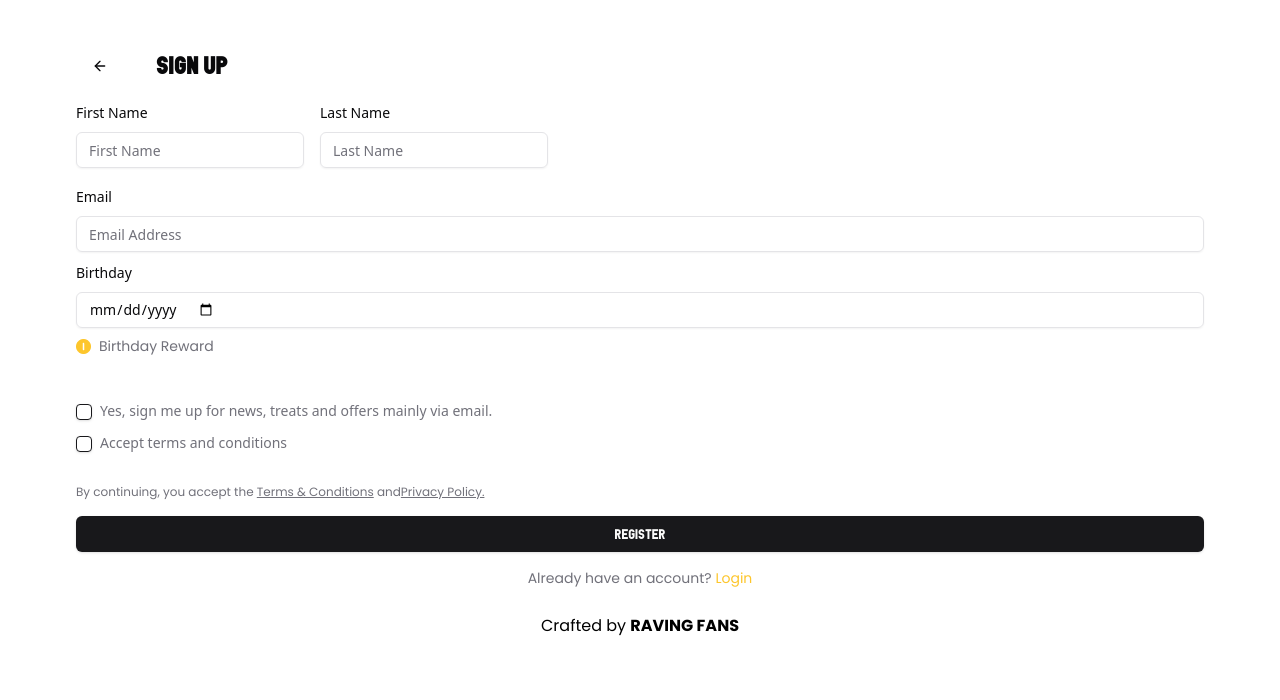
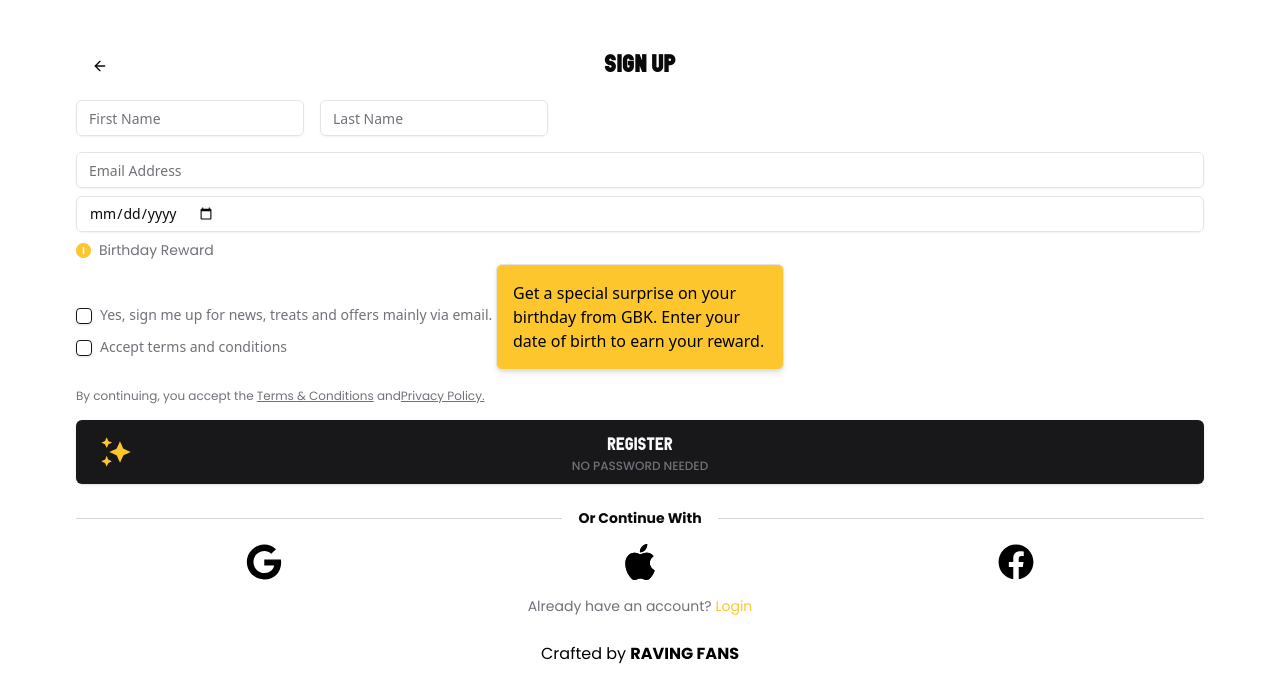
Before and after one commit to Rahulg321/Burger-Kitchen, a Next.js app: page /signup in a window 1280 px wide. Both pictures are taken after a click on the element "Birthday Reward". Shown: the top 700 px of the page. Built offline with nearby package versions, Linux system fonts and the light colour scheme.

Commit message:
fixed the login page

```diff
--- /dev/null
+++ b/app/check-email/page.tsx
@@ -0,0 +1,43 @@
+import PreviousPageButton from "@/components/go-back-route";
+import { Button } from "@/components/ui/button";
+import React from "react";
+
+const CheckEmailPage = () => {
+  return (
+    <section className="block-space big-container flex min-h-screen flex-col">
+      <div className="relative mb-4 flex w-full items-center">
+        <PreviousPageButton />
+        <h3 className="font-pduRegular absolute inset-0 mx-auto text-center font-semibold uppercase tracking-wide">
+          SIGN UP
+        </h3>
+      </div>
+      <div className="space-y-4">
+        <h4 className="font-pduRegular uppercase tracking-wide">
+          Check Your Email
+        </h4>
+        <span className="block text-sm text-[#6C6C6C]">
+          Check your email{" "}
+          <span className="font-semibold text-yellow-400 underline">
+            rk360ironjr@gmail.com
+          </span>
+          <span className="block text-sm text-[#6C6C6C]">
+            If no email is received within 10 minutes, check if the email is
+            correct.
+          </span>
+        </span>
+      </div>
+
+      <div className="mt-auto">
+        <Button className="font-pduRegular w-full py-6 uppercase tracking-widest">
+          Open Email
+        </Button>
+
+        <span className="mt-2 block text-center text-sm">
+          Crafted by <span className="font-bold">RAVING FANS</span>
+        </span>
+      </div>
+    </section>
+  );
+};
+
+export default CheckEmailPage;
--- a/app/layout.tsx
+++ b/app/layout.tsx
@@ -33,7 +33,9 @@ export default function RootLayout({
       lang="en"
       className={` ${bebas_neue.variable} ${pduRegular.variable} ${brandon.variable} ${milkShake.variable} ${poppins.variable}`}
     >
-      <body className={`antialiased`}>{children}</body>
+      <body className={`antialiased`}>
+        <main className="">{children}</main>
+      </body>
     </html>
   );
 }
--- a/app/login/page.tsx
+++ b/app/login/page.tsx
@@ -1,20 +1,47 @@
 import LoginForm from "@/components/forms/login-form";
 import PreviousPageButton from "@/components/go-back-route";
+import { Button } from "@/components/ui/button";
+import { Metadata } from "next";
+import Link from "next/link";
 import React from "react";
+import { FcGoogle } from "react-icons/fc";
 
-const LoginPage = () => {
+export const metadata: Metadata = {
+  title: "Login",
+  description: "Login to Burger Kitchen",
+};
+
+const LoginPage = async () => {
   return (
-    <section className="block-space big-container">
-      <div className="mb-4 flex items-center">
+    <section className="block-space big-container flex min-h-screen flex-col">
+      <div className="relative mb-4 flex w-full items-center">
         <PreviousPageButton />
-        <h3 className="font-pduRegular font-semibold uppercase tracking-wide">
-          Log in
+        <h3 className="font-pduRegular absolute inset-0 mx-auto text-center font-semibold uppercase tracking-wide">
+          Login
         </h3>
       </div>
-      <LoginForm />
-      <p className="mt-auto text-center">
-        Powered by <span className="font-bold">RAVING FANS</span>
-      </p>
+      <LoginForm /> {/* Fixed bottom content */}
+      <div className="mt-auto space-y-2 pb-4">
+        <Button type="submit" className="font-pduRegular w-full py-6 uppercase">
+          Log in
+        </Button>
+        <Button
+          type="submit"
+          className="font-pduRegular w-full py-6 uppercase"
+          variant={"outline"}
+        >
+          <FcGoogle /> Continue With Google
+        </Button>
+        <span className="mt-4 block text-center text-xs text-muted-foreground">
+          Don&apos;t have an account?{" "}
+          <Link href={"/signup"} className="text-mainYellow">
+            Signup
+          </Link>
+        </span>
+        <p className="text-center">
+          Powered by <span className="font-bold">RAVING FANS</span>
+        </p>
+      </div>
     </section>
   );
 };
--- a/app/signup/page.tsx
+++ b/app/signup/page.tsx
@@ -1,17 +1,31 @@
 import SignUpForm from "@/components/forms/signup-form";
 import PreviousPageButton from "@/components/go-back-route";
+import { Metadata } from "next";
+import Link from "next/link";
 import React from "react";
+
+export const metadata: Metadata = {
+  title: "Sign Up",
+  description: "Sign up to Burger Kitchen",
+};
 
 const SignUpPage = () => {
   return (
     <section className="block-space big-container">
-      <div className="mb-4 flex items-center gap-8">
+      <div className="relative mb-4 flex w-full items-center">
         <PreviousPageButton />
-        <h3 className="font-pduRegular font-semibold uppercase tracking-wide">
+        <h3 className="font-pduRegular absolute inset-0 mx-auto text-center font-semibold uppercase tracking-wide">
           Sign up
         </h3>
       </div>
       <SignUpForm />
+
+      <span className="mt-4 block text-center text-sm text-muted-foreground">
+        Already have an account?{" "}
+        <Link href={"/login"} className="text-mainYellow">
+          Login
+        </Link>
+      </span>
       <p className="mt-auto text-center">
         Crafted by <span className="font-bold">RAVING FANS</span>
       </p>
--- a/components/forms/login-form.tsx
+++ b/components/forms/login-form.tsx
@@ -15,12 +15,10 @@ import {
 import { Input } from "@/components/ui/input";
 import React, { useTransition } from "react";
 import Link from "next/link";
+import { FcGoogle } from "react-icons/fc";
 
 const formSchema = z.object({
   email: z.string().email({ message: "Invalid email address" }),
-  password: z
-    .string()
-    .min(6, { message: "Password must be at least 6 characters" }),
 });
 
 const LoginForm = () => {
@@ -30,7 +28,6 @@ const LoginForm = () => {
     resolver: zodResolver(formSchema),
     defaultValues: {
       email: "",
-      password: "",
     },
   });
 
@@ -39,9 +36,9 @@ const LoginForm = () => {
   }
 
   return (
-    <div className="flex min-h-[80dvh] flex-col justify-between px-4">
+    <div className="px-4">
       {/* Scrollable form content */}
-      <div className="flex flex-col justify-center overflow-y-auto">
+      <div className="">
         <Form {...form}>
           <form onSubmit={form.handleSubmit(onSubmit)} className="space-y-4">
             <FormField
@@ -49,7 +46,6 @@ const LoginForm = () => {
               name="email"
               render={({ field }) => (
                 <FormItem>
-                  <FormLabel>Email</FormLabel>
                   <FormControl>
                     <Input placeholder="shadcn" {...field} type="email" />
                   </FormControl>
@@ -57,37 +53,8 @@ const LoginForm = () => {
                 </FormItem>
               )}
             />
-            <FormField
-              control={form.control}
-              name="password"
-              render={({ field }) => (
-                <FormItem>
-                  <FormLabel>Password</FormLabel>
-                  <FormControl>
-                    <Input placeholder="shadcn" {...field} type="password" />
-                  </FormControl>
-                  <FormMessage />
-                </FormItem>
-              )}
-            />
-            <span className="mt-2 block text-sm text-mainYellow underline">
-              Forgot Password
-            </span>
           </form>
         </Form>
-      </div>
-
-      {/* Fixed bottom content */}
-      <div className="pb-4">
-        <Button type="submit" className="font-pduRegular w-full uppercase">
-          Log in
-        </Button>
-        <span className="mt-4 block text-center text-muted-foreground">
-          Don&apos;t have an account?{" "}
-          <Link href={"/signup"} className="text-mainYellow">
-            Signup
-          </Link>
-        </span>
       </div>
     </div>
   );
--- a/components/forms/signup-form.tsx
+++ b/components/forms/signup-form.tsx
@@ -26,6 +26,19 @@ import Link from "next/link";
 import { Checkbox } from "../ui/checkbox";
 import Image from "next/image";
 import BirthdayVector from "@/public/tooltip-birthday-vector.png";
+import {
+  Popover,
+  PopoverContent,
+  PopoverTrigger,
+} from "@/components/ui/popover";
+import Stars from "@/public/mdi_stars.png";
+import { FaGoogle } from "react-icons/fa6";
+import { BsApple } from "react-icons/bs";
+import { FaFacebook } from "react-icons/fa";
+import { IconType } from "react-icons/lib";
+import { Icon } from "lucide-react";
+import { useRouter } from "next/navigation";
+import { FcGoogle } from "react-icons/fc";
 
 const formSchema = z
   .object({
@@ -48,6 +61,7 @@ const formSchema = z
   });
 
 const SignUpForm = () => {
+  const router = useRouter();
   const [date, setDate] = React.useState<Date | undefined>(new Date());
   const [isPending, startTransition] = useTransition();
 
@@ -78,7 +92,6 @@ const SignUpForm = () => {
               name="firstName"
               render={({ field }) => (
                 <FormItem>
-                  <FormLabel>First Name</FormLabel>
                   <FormControl>
                     <Input placeholder="First Name" {...field} />
                   </FormControl>
@@ -92,7 +105,6 @@ const SignUpForm = () => {
               name="lastName"
               render={({ field }) => (
                 <FormItem>
-                  <FormLabel>Last Name</FormLabel>
                   <FormControl>
                     <Input placeholder="Last Name" {...field} />
                   </FormControl>
@@ -108,7 +120,6 @@ const SignUpForm = () => {
               name="email"
               render={({ field }) => (
                 <FormItem>
-                  <FormLabel>Email</FormLabel>
                   <FormControl>
                     <Input
                       placeholder="Email Address"
@@ -126,7 +137,6 @@ const SignUpForm = () => {
               name="birthday"
               render={({ field }) => (
                 <FormItem>
-                  <FormLabel>Birthday</FormLabel>
                   <FormControl>
                     <Input
                       placeholder="Select your birthday"
@@ -141,24 +151,7 @@ const SignUpForm = () => {
             />
           </div>
 
-          <TooltipProvider>
-            <Tooltip>
-              <TooltipTrigger asChild>
-                <div className="flex items-center gap-2">
-                  <Image src={BirthdayVector} alt="birthday icon vector" />
-                  <span className="text-sm text-muted-foreground">
-                    Birthday Reward
-                  </span>
-                </div>
-              </TooltipTrigger>
-              <TooltipContent className="bg-mainYellow text-black">
-                <p className="text-sm">
-                  Get a special surprise on your birthday from GBK. Enter your
-                  date of birth to earn your reward.
-                </p>
-              </TooltipContent>
-            </Tooltip>
-          </TooltipProvider>
+          <BirthdayRewardPopover />
 
           <div className="mt-12 space-y-4">
             <div className="items-top flex space-x-2">
@@ -192,20 +185,66 @@ const SignUpForm = () => {
           </span>
           <Button
             type="submit"
-            className="font-pduRegular mt-4 w-full uppercase"
+            className="mt-4 w-full px-6 py-8 uppercase"
+            onClick={() => {
+              router.push("/check-email");
+            }}
+            asChild
           >
-            REGISTER
+            <div className="relative flex justify-between">
+              <div>
+                <Image src={Stars} alt="Stars" />
+              </div>
+              <div className="absolute inset-0 mx-auto flex flex-col items-center justify-center text-center">
+                <span className="font-pduRegular text-lg">REGISTER</span>
+                <span className="text-xs text-muted-foreground">
+                  no password needed
+                </span>
+              </div>
+            </div>
           </Button>
         </form>
       </Form>
-      <span className="mt-4 block text-center text-sm text-muted-foreground">
-        Already have an account?{" "}
-        <Link href={"/login"} className="text-mainYellow">
-          Login
-        </Link>
-      </span>
+      <div>
+        <div className="mt-6 flex items-center justify-center">
+          <span className="flex-1 border-t border-gray-300"></span>
+          <span className="px-4 text-sm font-bold">Or Continue With</span>
+          <span className="flex-1 border-t border-gray-300"></span>
+        </div>
+
+        <div className="mt-4 flex justify-around">
+          <SocialMediaLink icon={FaGoogle} />
+          <SocialMediaLink icon={BsApple} />
+          <SocialMediaLink icon={FaFacebook} />
+        </div>
+      </div>
     </div>
   );
 };
 
 export default SignUpForm;
+
+function BirthdayRewardPopover() {
+  return (
+    <Popover>
+      <PopoverTrigger asChild>
+        <div className="flex items-center gap-2">
+          <Image src={BirthdayVector} alt="birthday icon vector" />
+          <span className="text-sm text-muted-foreground">Birthday Reward</span>
+        </div>
+      </PopoverTrigger>
+      <PopoverContent className="bg-mainYellow text-black">
+        Get a special surprise on your birthday from GBK. Enter your date of
+        birth to earn your reward.
+      </PopoverContent>
+    </Popover>
+  );
+}
+
+function SocialMediaLink({ icon: Icon }: { icon: IconType }) {
+  return (
+    <div className="text-4xl text-black">
+      <Icon />
+    </div>
+  );
+}
--- /dev/null
+++ b/components/ui/popover.tsx
@@ -0,0 +1,33 @@
+"use client"
+
+import * as React from "react"
+import * as PopoverPrimitive from "@radix-ui/react-popover"
+
+import { cn } from "@/lib/utils"
+
+const Popover = PopoverPrimitive.Root
+
+const PopoverTrigger = PopoverPrimitive.Trigger
+
+const PopoverAnchor = PopoverPrimitive.Anchor
+
+const PopoverContent = React.forwardRef<
+  React.ElementRef<typeof PopoverPrimitive.Content>,
+  React.ComponentPropsWithoutRef<typeof PopoverPrimitive.Content>
+>(({ className, align = "center", sideOffset = 4, ...props }, ref) => (
+  <PopoverPrimitive.Portal>
+    <PopoverPrimitive.Content
+      ref={ref}
+      align={align}
+      sideOffset={sideOffset}
+      className={cn(
+        "z-50 w-72 rounded-md border bg-popover p-4 text-popover-foreground shadow-md outline-none data-[state=open]:animate-in data-[state=closed]:animate-out data-[state=closed]:fade-out-0 data-[state=open]:fade-in-0 data-[state=closed]:zoom-out-95 data-[state=open]:zoom-in-95 data-[side=bottom]:slide-in-from-top-2 data-[side=left]:slide-in-from-right-2 data-[side=right]:slide-in-from-left-2 data-[side=top]:slide-in-from-bottom-2",
+        className
+      )}
+      {...props}
+    />
+  </PopoverPrimitive.Portal>
+))
+PopoverContent.displayName = PopoverPrimitive.Content.displayName
+
+export { Popover, PopoverTrigger, PopoverContent, PopoverAnchor }
--- a/package.json
+++ b/package.json
@@ -14,6 +14,7 @@
     "@radix-ui/react-dialog": "^1.1.2",
     "@radix-ui/react-icons": "^1.3.0",
     "@radix-ui/react-label": "^2.1.0",
+    "@radix-ui/react-popover": "^1.1.2",
     "@radix-ui/react-slot": "^1.1.0",
     "@radix-ui/react-tooltip": "^1.1.3",
     "class-variance-authority": "^0.7.0",
```
Also changed, not shown: public/mdi_stars.png (added), 1 other file (tests, documents, lock files or other folders).
